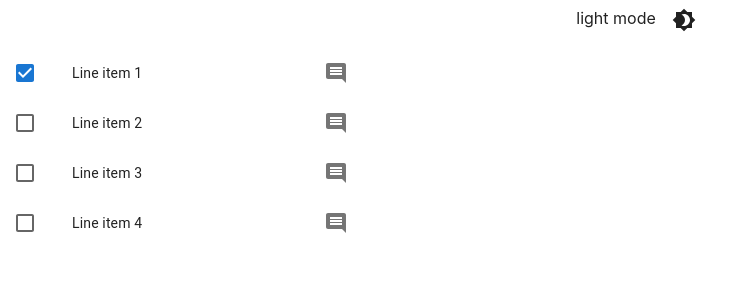
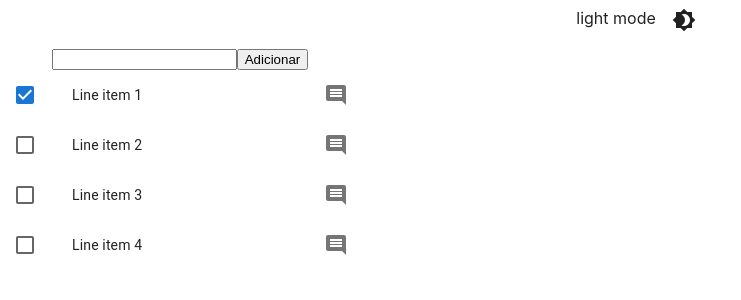
Before and after one commit to maikelensalles/Action-Plan, a React (Create React App) app: page / in a window 1280 px wide. Shown: the top 300 px of the page, without its empty margins (0-741 px from the left). Built offline with nearby package versions, Linux system fonts and the light colour scheme.

Commit message:
react hooks

```diff
--- a/src/components/List.tsx
+++ b/src/components/List.tsx
@@ -8,8 +8,13 @@ import Checkbox from '@mui/material/Checkbox';
 import IconButton from '@mui/material/IconButton';
 import CommentIcon from '@mui/icons-material/Comment';
 import './list.css';
+import { useState } from 'react';
 
 export default function CheckboxList() {
+
+  const [value, setValue] = useState<string>("");
+  const [todos, setTodos] = useState<string[]>([]);
+
   const [checked, setChecked] = React.useState([0]);
 
   const handleToggle = (value: number) => () => {
@@ -26,7 +31,27 @@ export default function CheckboxList() {
   };
 
   return (
+    <div className="list">
       <List sx={{ width: '100%', maxWidth: 360, bgcolor: 'background.paper' }}>
+        <form onSubmit={event => {
+          event.preventDefault();
+          if (!!value) {
+            setTodos([...todos, value]);
+          }
+          return;
+        }}>
+          <input
+            type="text"
+            value={value}
+            onChange={event => setValue(event.target.value)}
+          />
+          <button type='submit'>Adicionar</button>
+        </form>
+        <ul>
+          {todos.map((todo, index) => (
+            <li key={index}>{todo}</li>
+          ))}
+        </ul>
         {[0, 1, 2, 3].map((value) => {
           const labelId = `checkbox-list-label-${value}`;
 
@@ -56,5 +81,6 @@ export default function CheckboxList() {
           );
         })}
       </List>
+    </div>
   );
 }
```
Lines whose indentation alone changed are shown as unchanged.
